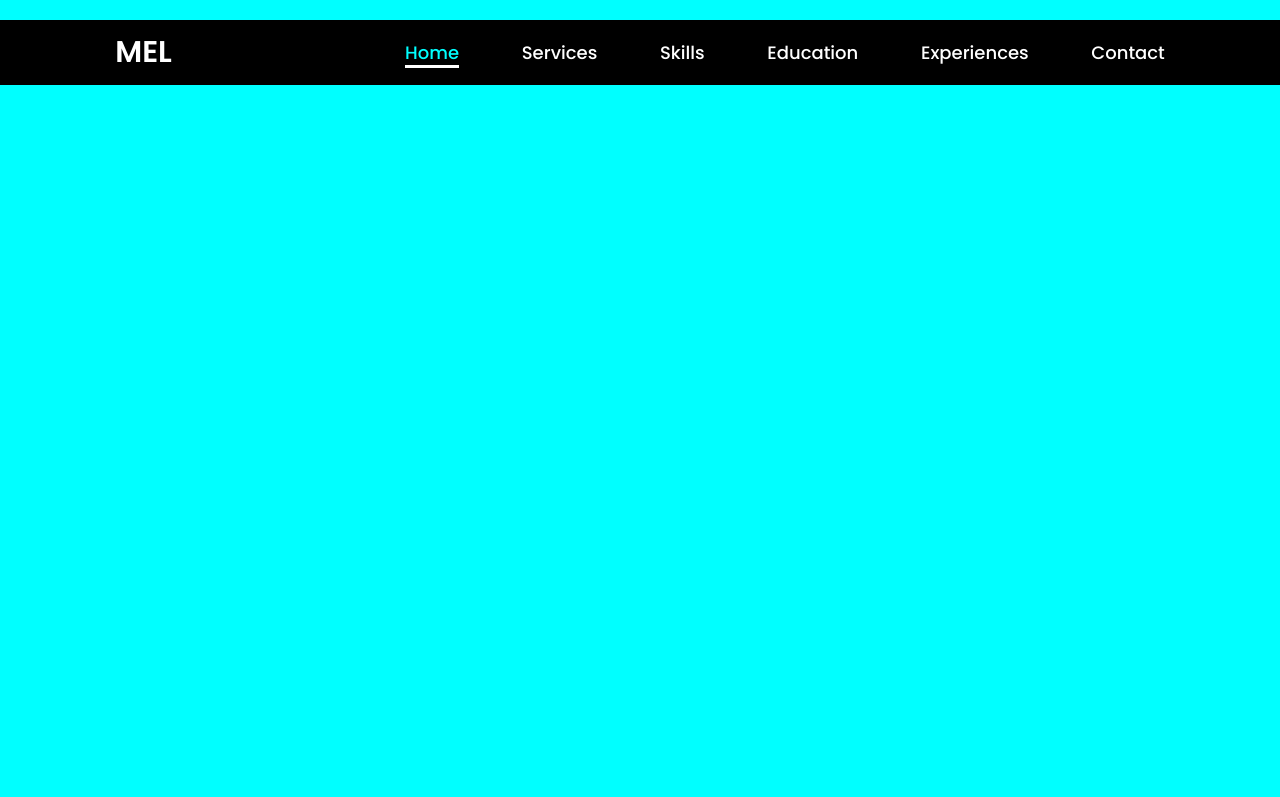
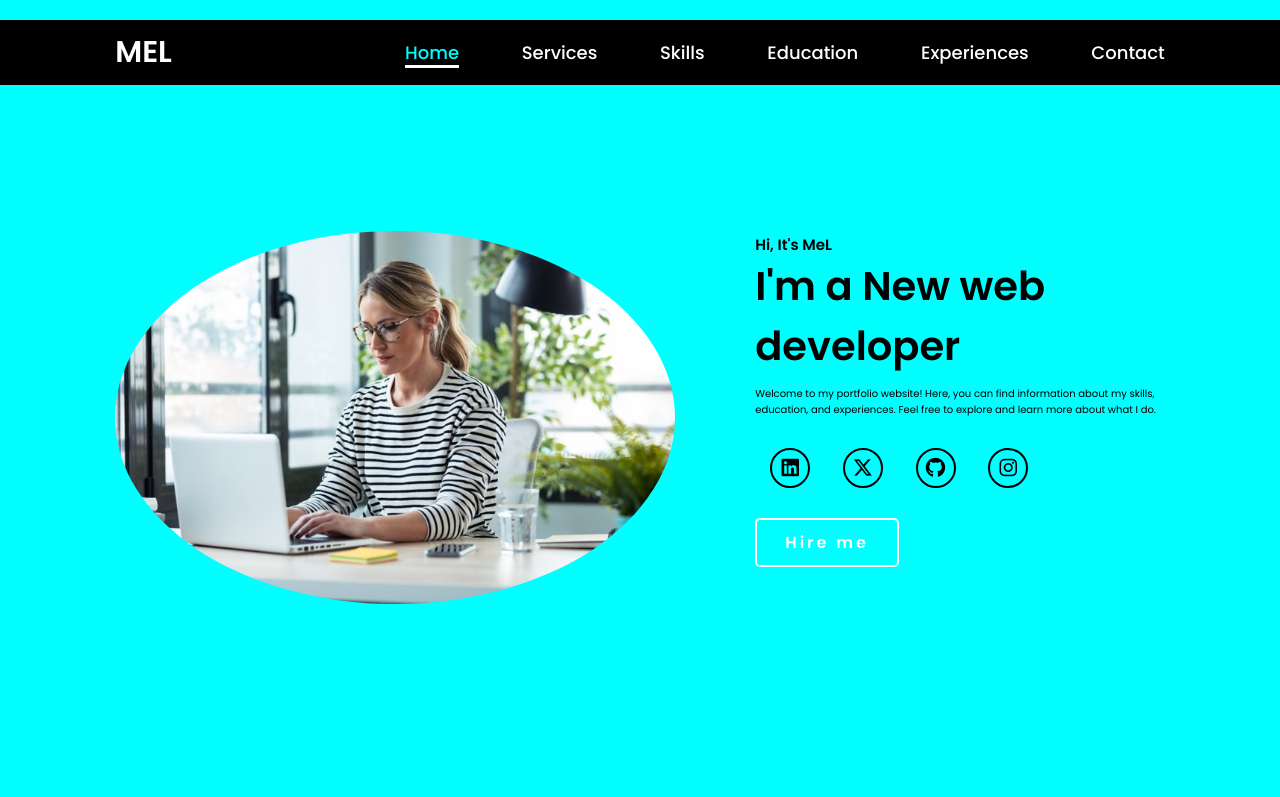
Before and after one commit to Borges219/PORTFOLIO, a plain HTML site: page index.html in a window 1280 px wide. Shown: the top 797 px of the page. Drawn offline with Linux system fonts and the light colour scheme.

Commit message:
PORTFOLIO

```diff
--- a/index.html
+++ b/index.html
@@ -1,14 +1,14 @@
 <!DOCTYPE html>
 <html lang="en">
 <head>
-    <meta charset="UTF-8">
-    <meta name="viewport" content="width=device-width, initial-scale=1.0">
-     <link rel="stylesheet" href="//cdnjs.cloudflare.com/ajax/libs/font-awesome/6.5.2/css/all.min.css" />
-
-    <link rel="stylesheet" href="style.css">
+  <meta charset="UTF-8" />
+  <meta name="viewport" content="width=device-width, initial-scale=1.0" />
+  <link
+    rel="stylesheet"
+    href="//cdnjs.cloudflare.com/ajax/libs/font-awesome/6.5.2/css/all.min.css"
+  />
+  <link rel="stylesheet" href="style.css" />
   <title>PORTFOLIO WEBSITE</title>
-</head>
-<body>
 </head>
 <body>
   <header>
@@ -23,19 +23,23 @@
       <a href="#">Contact</a>
     </nav>
   </header>
-     <section class="home"></section>
+
+
+  <section class="home">
     <div class="home-img">
-      <img src="media_1837bfb01fe9942b8c27653ae8e11ce8ee7a40bcc.jpeg" alt="">
+      <img src="media_1837bfb01fe9942b8c27653ae8e11ce8ee7a40bcc.jpeg" alt="Mel at laptop" />
     </div>
+
     <div class="home-content">
       <h1>Hi, It's <span>MeL</span></h1>
-      <h3 class="typing-text">I'm a <span></span>New web developer</h3>
+      <h3 class="typing-text">I'm a <span>New web developer</span></h3>
 
       <p>
         Welcome to my portfolio website! Here, you can find information about my
         skills, education, and experiences. Feel free to explore and learn more
         about what I do.
       </p>
+
       <div class="social-icons">
         <a href="#"><i class="fa-brands fa-linkedin"></i></a>
         <a href="#"><i class="fa-brands fa-x-twitter"></i></a>
@@ -44,7 +48,7 @@
       </div>
 
       <a href="#" class="btn">Hire me</a>
-
-
+    </div>
+  </section>
 </body>
 </html>
--- a/style.css
+++ b/style.css
@@ -114,7 +114,7 @@ nav.active{
         justify-content: center;
         align-items: center;
         gap: 8rem;
-        background-color:aqua;
+        background-color: aqua;
     }
 
  .home.home-content h1 {
@@ -123,7 +123,7 @@ nav.active{
         line-height:1.3;
     }
     span {
-        color: azure;
+        color: black;
       }
 
    .home-content h3{
@@ -248,10 +248,14 @@ border-left-color: solid transparent;
       }
 
       }
-    @media (max-width:100px) {
+    @media (max-width:1000px) {
         .home {
             gap: 4rem;
         }
+
+         }
+
+
         @media (max-width: 995px) {
             .home {
                 flex-direction: column;
@@ -277,6 +281,3 @@ border-left-color: solid transparent;
       width: 70vh;
       margin-top: 4rem;
       }
-
-
-}
```
Lines whose indentation alone changed are shown as unchanged.
